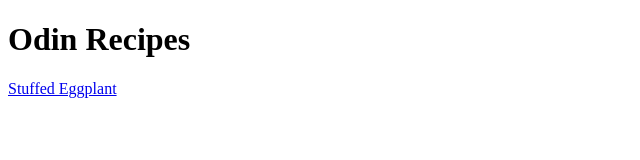
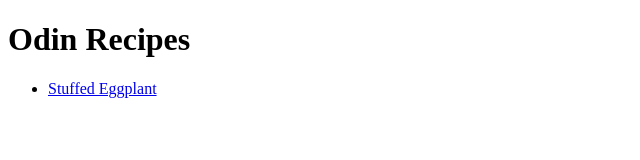
Before and after one commit to psnijder/odin-recipes, a plain HTML site: page index.html in a window 1280 px wide. Shown: the whole page, without its empty margins (0-640 px from the left). Drawn offline with Linux system fonts and the light colour scheme.

Commit message:
Make unordered list for recipe links

```diff
--- a/index.html
+++ b/index.html
@@ -8,6 +8,8 @@
     </head>
     <body>
         <h1>Odin Recipes</h1>
-        <a href="recipes/stuffed_eggplant.html">Stuffed Eggplant</a>
+        <ul>
+            <li><a href="recipes/stuffed_eggplant.html">Stuffed Eggplant</a></li>
+        </ul>
     </body>
 </html>
```
